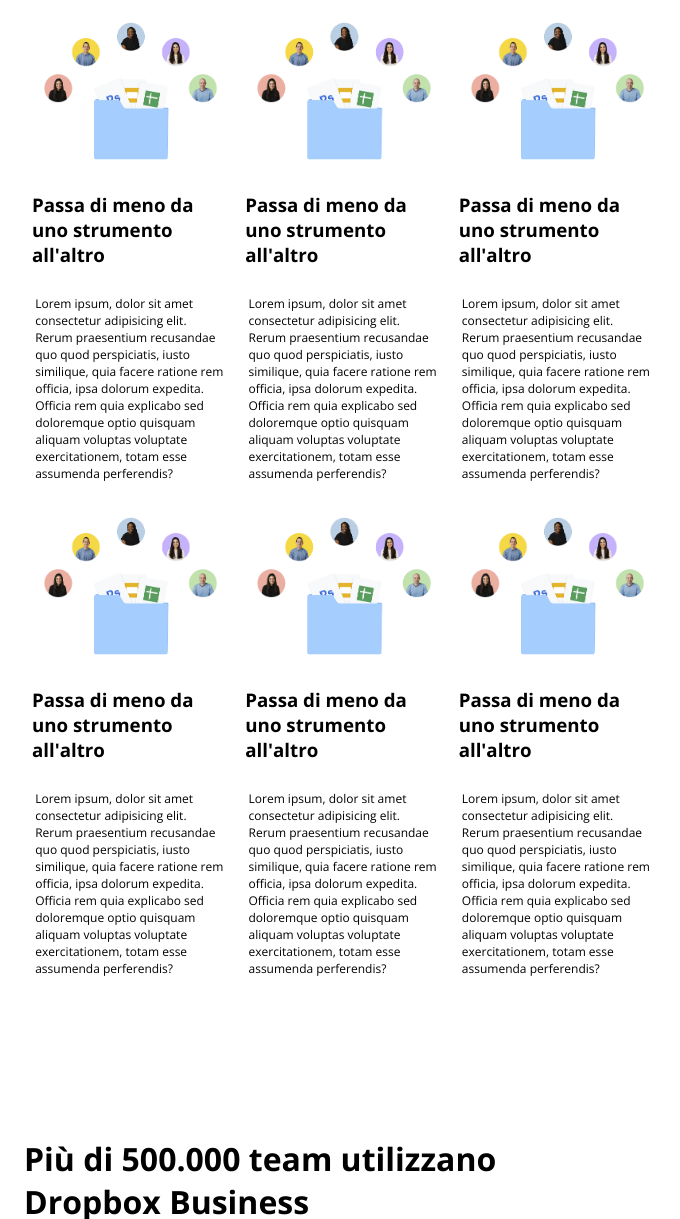
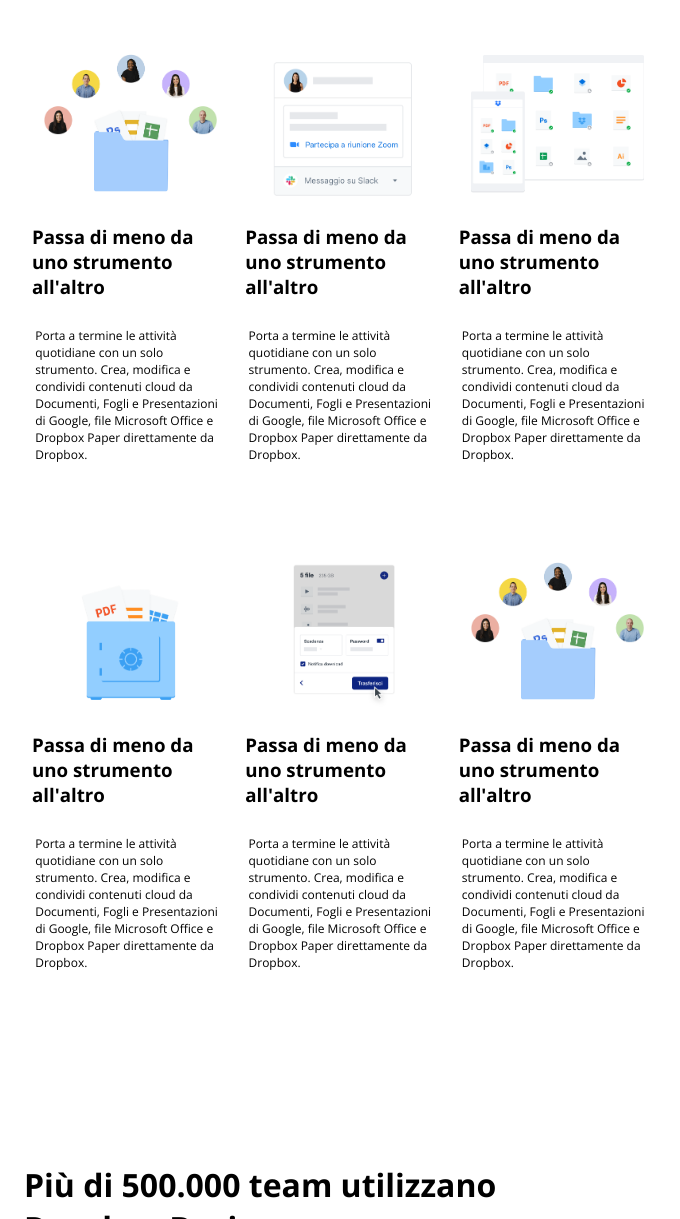
Before and after one commit to nicolaazonta/htmlcss-dropbox, a plain HTML site: page index.html in a window 1280 px wide. Shown: the part 2894-4113 px from the top of the page, without its empty margins (296-976 px from the left). Drawn offline with nearby package versions, Linux system fonts and the light colour scheme.

Commit message:
completed operation section with content

```diff
--- a/css/style.css
+++ b/css/style.css
@@ -299,6 +299,9 @@
 #operation_section img{
     height: 20%;
 }
+#operation_section .card{
+    padding: 2rem 0;
+}
 /* #endregion----------*/
 
 /* #region----------teams*/
@@ -428,7 +431,7 @@
     padding: 2rem 0;
     font-weight: 400;
 }
-#faq .faq_row:active .faq_answer{
+#faq .faq_row:hover .faq_answer{
    display: initial;
 }
 
--- a/index.html
+++ b/index.html
@@ -257,47 +257,109 @@
                             <div class="card">
                                 <img src="./img/business-feature-switching-tools.png" alt="">
                                 <h3>Passa di meno da uno strumento all'altro</h3>
-                                <p>Lorem ipsum, dolor sit amet consectetur adipisicing elit. Rerum praesentium recusandae quo quod perspiciatis, iusto similique, quia facere ratione rem officia, ipsa dolorum expedita. Officia rem quia explicabo sed doloremque optio quisquam aliquam voluptas voluptate exercitationem, totam esse assumenda perferendis?</p>
+                                <p>
+                                    Porta a termine le attività
+                                    quotidiane con un solo
+                                    strumento. Crea, modifica e
+                                    condividi contenuti cloud da
+                                    Documenti, Fogli e
+                                    Presentazioni di Google, file
+                                    Microsoft Office e Dropbox
+                                    Paper direttamente da
+                                    Dropbox.
+                                </p>
+                            </div>
+                        </div>
+                        <div class="col_4">
+                            <div class="card">
+                                <img src="./img/business-feature-integrations-it.png" alt="">
+                                <h3>Passa di meno da uno strumento all'altro</h3>
+                                <p>
+                                    Porta a termine le attività
+                                    quotidiane con un solo
+                                    strumento. Crea, modifica e
+                                    condividi contenuti cloud da
+                                    Documenti, Fogli e
+                                    Presentazioni di Google, file
+                                    Microsoft Office e Dropbox
+                                    Paper direttamente da
+                                    Dropbox.
+                                </p>
+                            </div>
+                        </div>
+                        <div class="col_4">
+                            <div class="card">
+                                <img src="./img/business-feature-multi-device.png" alt="">
+                                <h3>Passa di meno da uno strumento all'altro</h3>
+                                <p>
+                                    Porta a termine le attività
+                                    quotidiane con un solo
+                                    strumento. Crea, modifica e
+                                    condividi contenuti cloud da
+                                    Documenti, Fogli e
+                                    Presentazioni di Google, file
+                                    Microsoft Office e Dropbox
+                                    Paper direttamente da
+                                    Dropbox.
+                                </p>
+                            </div>
+                        </div>
+                        <div class="col_4">
+                            <div class="card">
+                                <img src="./img/business-feature-security.png" alt="">
+                                <h3>Passa di meno da uno strumento all'altro</h3>
+                                <p>
+                                    Porta a termine le attività
+                                    quotidiane con un solo
+                                    strumento. Crea, modifica e
+                                    condividi contenuti cloud da
+                                    Documenti, Fogli e
+                                    Presentazioni di Google, file
+                                    Microsoft Office e Dropbox
+                                    Paper direttamente da
+                                    Dropbox.
+                                </p>
+                            </div>
+                        </div>
+                        <div class="col_4">
+                            <div class="card">
+                                <img src="./img/business-feature-send-files-it.png" alt="">
+                                <h3>Passa di meno da uno strumento all'altro</h3>
+                                <p>
+                                    Porta a termine le attività
+                                    quotidiane con un solo
+                                    strumento. Crea, modifica e
+                                    condividi contenuti cloud da
+                                    Documenti, Fogli e
+                                    Presentazioni di Google, file
+                                    Microsoft Office e Dropbox
+                                    Paper direttamente da
+                                    Dropbox.
+                                </p>
                             </div>
                         </div>
                         <div class="col_4">
                             <div class="card">
                                 <img src="./img/business-feature-switching-tools.png" alt="">
                                 <h3>Passa di meno da uno strumento all'altro</h3>
-                                <p>Lorem ipsum, dolor sit amet consectetur adipisicing elit. Rerum praesentium recusandae quo quod perspiciatis, iusto similique, quia facere ratione rem officia, ipsa dolorum expedita. Officia rem quia explicabo sed doloremque optio quisquam aliquam voluptas voluptate exercitationem, totam esse assumenda perferendis?</p>
+                                <p>
+                                    Porta a termine le attività
+                                    quotidiane con un solo
+                                    strumento. Crea, modifica e
+                                    condividi contenuti cloud da
+                                    Documenti, Fogli e
+                                    Presentazioni di Google, file
+                                    Microsoft Office e Dropbox
+                                    Paper direttamente da
+                                    Dropbox.
+                                </p>
                             </div>
                         </div>
-                        <div class="col_4">
-                            <div class="card">
-                                <img src="./img/business-feature-switching-tools.png" alt="">
-                                <h3>Passa di meno da uno strumento all'altro</h3>
-                                <p>Lorem ipsum, dolor sit amet consectetur adipisicing elit. Rerum praesentium recusandae quo quod perspiciatis, iusto similique, quia facere ratione rem officia, ipsa dolorum expedita. Officia rem quia explicabo sed doloremque optio quisquam aliquam voluptas voluptate exercitationem, totam esse assumenda perferendis?</p>
-                            </div>
-                        </div>
-                        <div class="col_4">
-                            <div class="card">
-                                <img src="./img/business-feature-switching-tools.png" alt="">
-                                <h3>Passa di meno da uno strumento all'altro</h3>
-                                <p>Lorem ipsum, dolor sit amet consectetur adipisicing elit. Rerum praesentium recusandae quo quod perspiciatis, iusto similique, quia facere ratione rem officia, ipsa dolorum expedita. Officia rem quia explicabo sed doloremque optio quisquam aliquam voluptas voluptate exercitationem, totam esse assumenda perferendis?</p>
-                            </div>
-                        </div>
-                        <div class="col_4">
-                            <div class="card">
-                                <img src="./img/business-feature-switching-tools.png" alt="">
-                                <h3>Passa di meno da uno strumento all'altro</h3>
-                                <p>Lorem ipsum, dolor sit amet consectetur adipisicing elit. Rerum praesentium recusandae quo quod perspiciatis, iusto similique, quia facere ratione rem officia, ipsa dolorum expedita. Officia rem quia explicabo sed doloremque optio quisquam aliquam voluptas voluptate exercitationem, totam esse assumenda perferendis?</p>
-                            </div>
-                        </div>
-                        <div class="col_4">
-                            <div class="card">
-                                <img src="./img/business-feature-switching-tools.png" alt="">
-                                <h3>Passa di meno da uno strumento all'altro</h3>
-                                <p>Lorem ipsum, dolor sit amet consectetur adipisicing elit. Rerum praesentium recusandae quo quod perspiciatis, iusto similique, quia facere ratione rem officia, ipsa dolorum expedita. Officia rem quia explicabo sed doloremque optio quisquam aliquam voluptas voluptate exercitationem, totam esse assumenda perferendis?</p>
-                            </div>
-                        </div>
+
                     </div>
                 </div>
             </div>
+
 
             <div id="teams" class="container_50">
                 <h2>Più di 500.000 team utilizzano Dropbox Business</h2>
```
